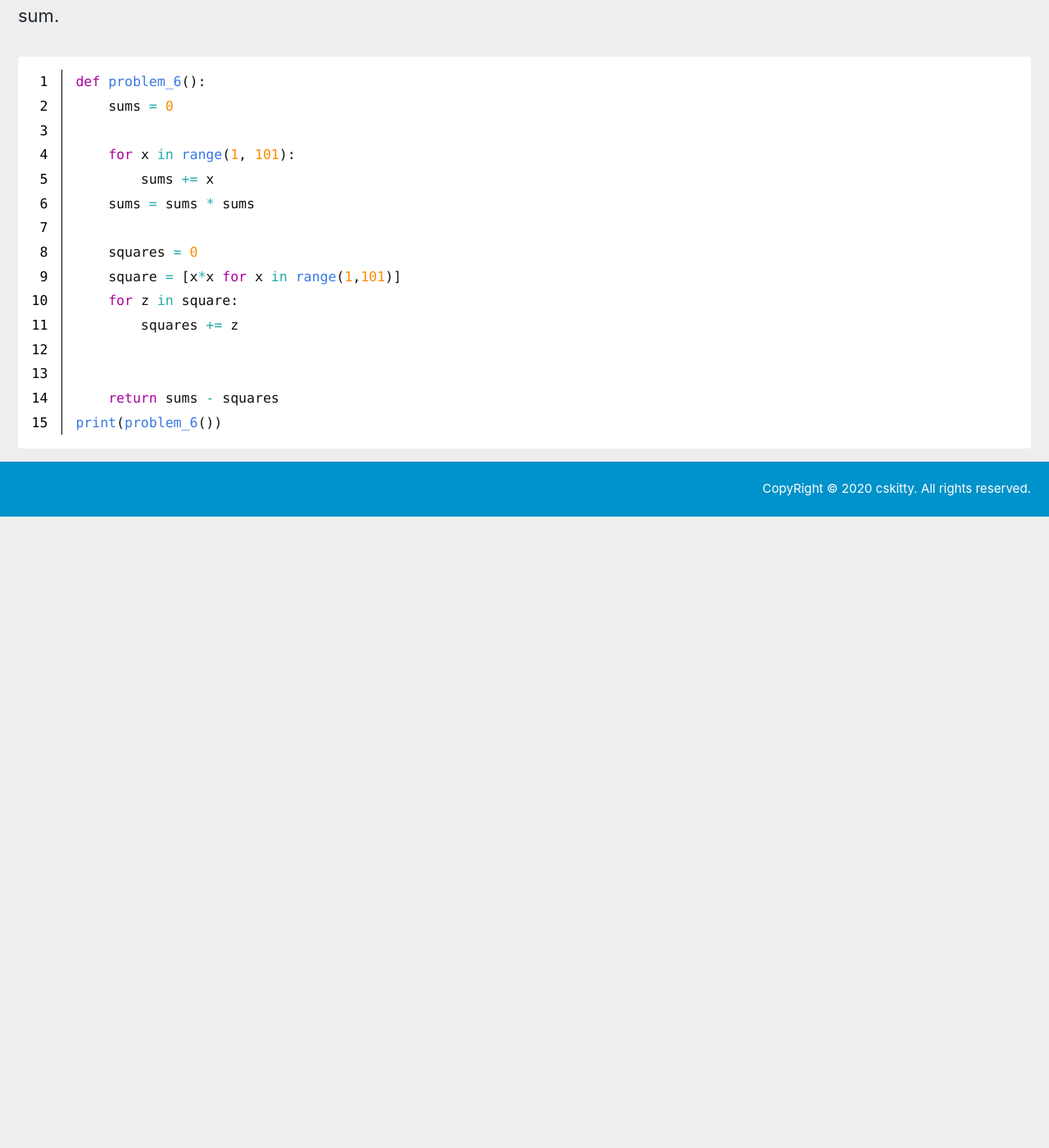
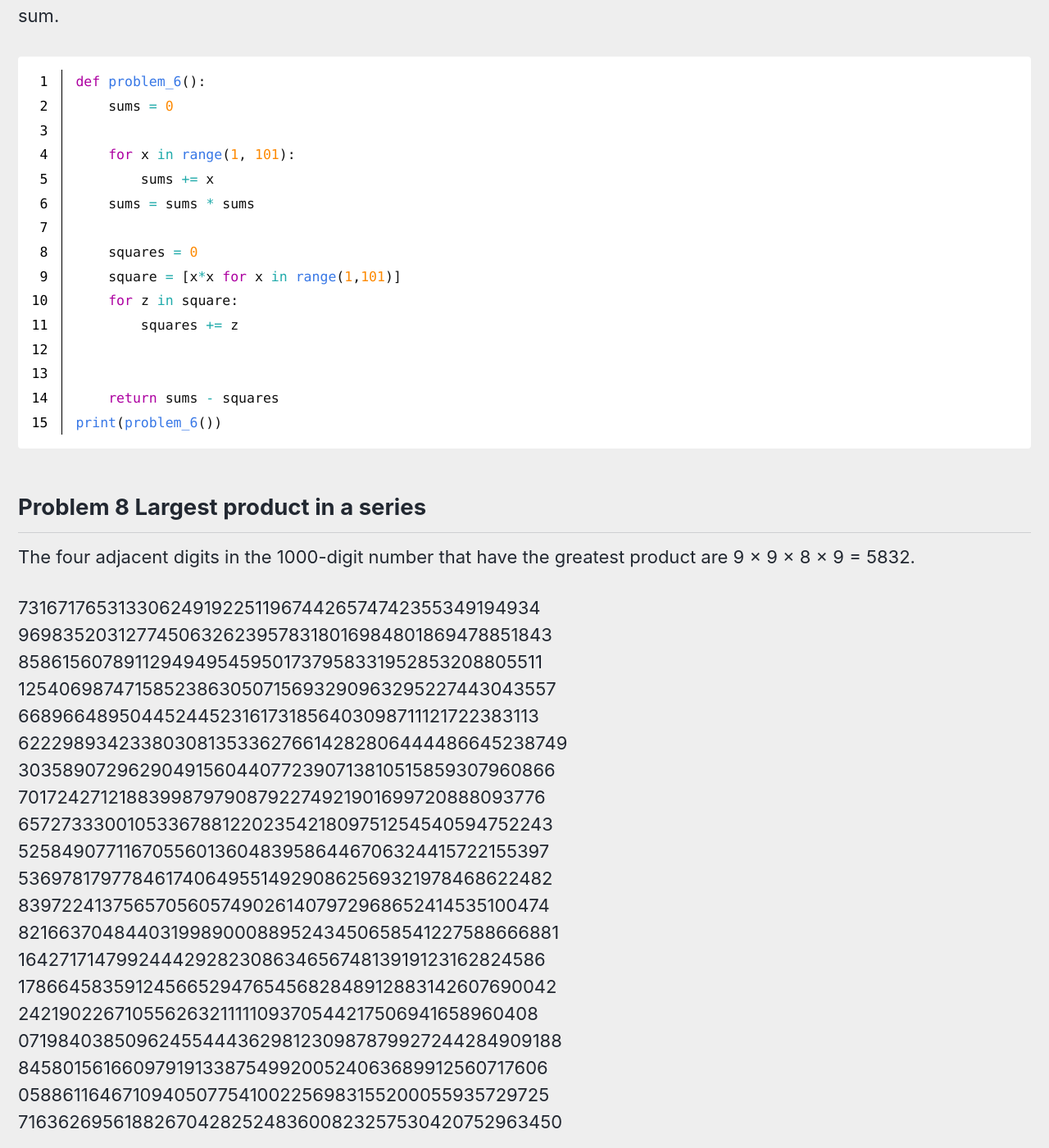
Before and after one commit to cskitty/cskitty.github.io, a Jekyll site: the page built from _posts/2020-04-19-post-project-euler-1.md, in a window 1280 px wide and 1400 px high, scrolled down 4806 px. Shown: the whole window at 82% size. Built offline with Jekyll 4.4.1, drawn with Linux system fonts in a browser that asks for light colours; cached includes are drawn as plain includes; nearby versions of some CDN libraries; formulas are drawn with MathJax 3; before the commit the page ends 5436 px from its top, so only the background shows below that; some of the changed text lies outside the part shown.

```diff
--- a/_posts/2020-04-19-post-project-euler-1.md
+++ b/_posts/2020-04-19-post-project-euler-1.md
@@ -162,3 +162,69 @@ def problem_6():
     return sums - squares
 print(problem_6())
 {% endhighlight %}
+
+## Problem 8 Largest product in a series
+The four adjacent digits in the 1000-digit number that have the greatest product are 9 × 9 × 8 × 9 = 5832.
+
+73167176531330624919225119674426574742355349194934
+96983520312774506326239578318016984801869478851843
+85861560789112949495459501737958331952853208805511
+12540698747158523863050715693290963295227443043557
+66896648950445244523161731856403098711121722383113
+62229893423380308135336276614282806444486645238749
+30358907296290491560440772390713810515859307960866
+70172427121883998797908792274921901699720888093776
+65727333001053367881220235421809751254540594752243
+52584907711670556013604839586446706324415722155397
+53697817977846174064955149290862569321978468622482
+83972241375657056057490261407972968652414535100474
+82166370484403199890008895243450658541227588666881
+16427171479924442928230863465674813919123162824586
+17866458359124566529476545682848912883142607690042
+24219022671055626321111109370544217506941658960408
+07198403850962455444362981230987879927244284909188
+84580156166097919133875499200524063689912560717606
+05886116467109405077541002256983155200055935729725
+71636269561882670428252483600823257530420752963450
+
+Find the thirteen adjacent digits in the 1000-digit number that have the greatest product. What is the value of this product?
+
+
+{% highlight python linenos %}
+a = """73167176531330624919225119674426574742355349194934
+96983520312774506326239578318016984801869478851843
+85861560789112949495459501737958331952853208805511
+12540698747158523863050715693290963295227443043557
+66896648950445244523161731856403098711121722383113
+62229893423380308135336276614282806444486645238749
+30358907296290491560440772390713810515859307960866
+70172427121883998797908792274921901699720888093776
+65727333001053367881220235421809751254540594752243
+52584907711670556013604839586446706324415722155397
+53697817977846174064955149290862569321978468622482
+83972241375657056057490261407972968652414535100474
+82166370484403199890008895243450658541227588666881
+16427171479924442928230863465674813919123162824586
+17866458359124566529476545682848912883142607690042
+24219022671055626321111109370544217506941658960408
+07198403850962455444362981230987879927244284909188
+84580156166097919133875499200524063689912560717606
+05886116467109405077541002256983155200055935729725
+71636269561882670428252483600823257530420752963450"""
+def problem_8():
+    global a
+    a = a.replace("\n", "")
+    max = 1
+
+    for x in range(len(a) - 13):
+        product = 1
+        for y in range(13):
+
+            product *= int(a[x + y])
+        if product > max:
+            max = product
+
+    return max
+
+print((problem_8()))
+{% endhighlight %}
```
Also changed, not shown: 1 other file.
